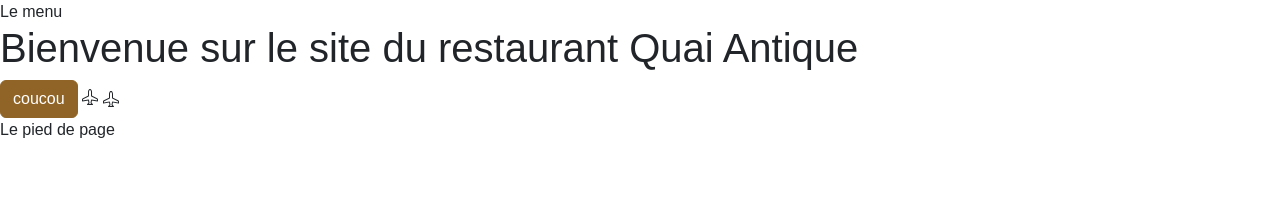
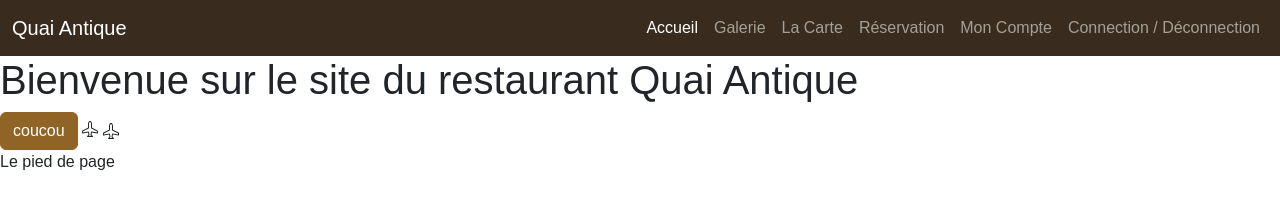
Before and after one commit to KevinMaze/QuaiAntique, a website with bundled scripts: page index.html in a window 1280 px wide. Built offline with nearby package versions, Linux system fonts and the light colour scheme; files whose address does not match are found by name; a web font is replaced by a local one.

Commit message:
add header

```diff
--- a/index.html
+++ b/index.html
@@ -11,7 +11,38 @@
 </head>
 <body>
 
-    <header>Le menu</header>
+    <header>
+        <nav class="navbar navbar-expand-lg navbar-light bg-dark" data-bs-theme="dark">
+            <div class="container-fluid">
+                <a class="navbar-brand" href="/">Quai Antique</a>
+                <button class="navbar-toggler" type="button" data-bs-toggle="collapse" data-bs-target="#navbarNav" aria-controls="navbarNav" aria-expanded="false" aria-label="Toggle navigation">
+                    <span class="navbar-toggler-icon"></span>
+                </button>
+                <div class="collapse navbar-collapse" id="navbarNav">
+                    <ul class="navbar-nav ms-auto">
+                        <li class="nav-item">
+                            <a class="nav-link active" aria-current="page" href="#">Accueil</a>
+                        </li>
+                        <li class="nav-item">
+                            <a class="nav-link" href="#">Galerie</a>
+                        </li>
+                        <li class="nav-item">
+                            <a class="nav-link" href="#">La Carte</a>
+                        </li>
+                        <li class="nav-item">
+                            <a class="nav-link" href="#">Réservation</a>
+                        </li>
+                        <li class="nav-item">
+                            <a class="nav-link" href="#">Mon Compte</a>
+                        </li>
+                        <li class="nav-item">
+                            <a class="nav-link" href="#">Connection / Déconnection</a>
+                        </li>
+                    </ul>
+                </div>
+            </div>
+        </nav>
+    </header>
 
     <main id="main-page">
 
```
